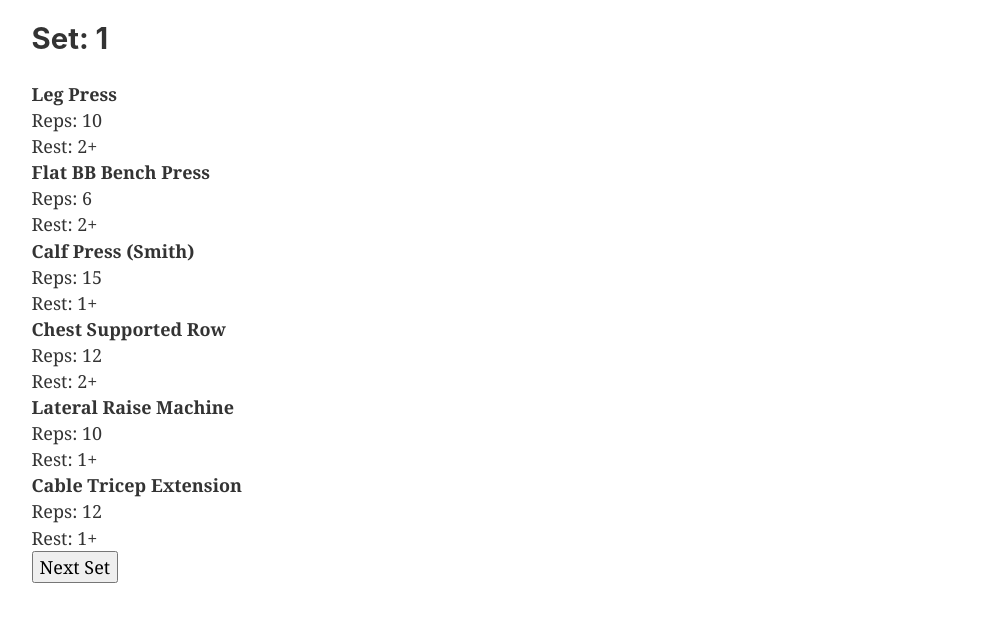
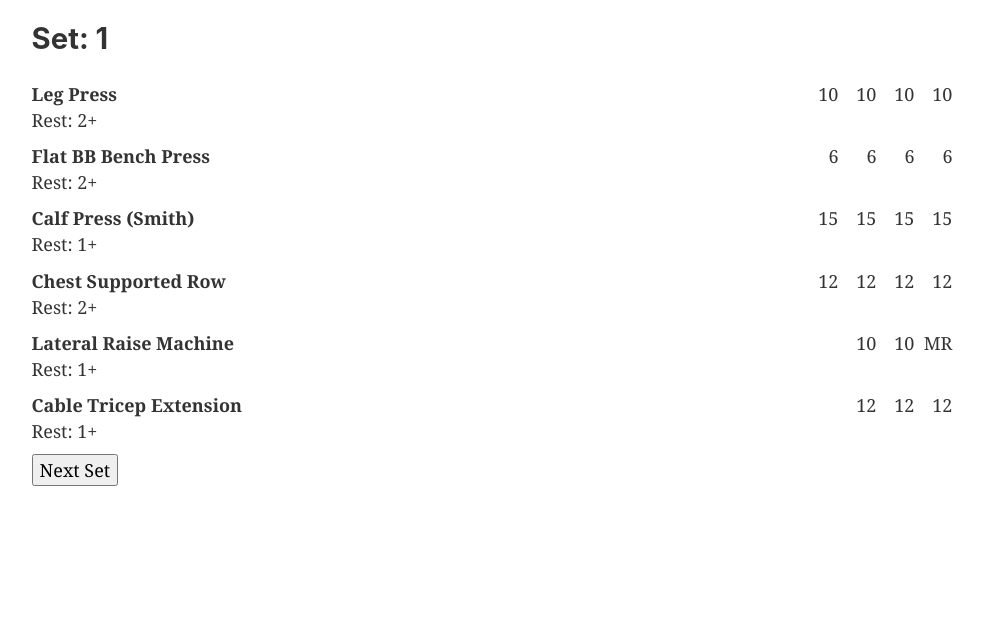
Before and after one commit to guayom/workout, a Gatsby site: page /workouts/workout-1 in a window 1280 px wide. Shown: the part 66-688 px from the top of the page, without its empty margins (148-1131 px from the left). Built offline with nearby package versions, Linux system fonts and the light colour scheme; Gatsby itself is replaced by a stand-in of ours.

Commit message:
Create table layout

```diff
--- /dev/null
+++ b/src/components/summary/index.js
@@ -0,0 +1,3 @@
+import Row from "./row"
+
+export { Row }
--- /dev/null
+++ b/src/components/summary/row.js
@@ -0,0 +1,17 @@
+import React from 'react';
+
+export default ({title, reps, rest}) => {
+  return (
+    <div style={{ display: "flex", justifyContent: "space-between", marginBottom: "10px" }}>
+      <div>
+        <strong>{title}</strong>
+        <div>Rest: {rest}</div>
+      </div>
+      <div style={{ display: "flex" }}>
+        {reps.map(cant => (
+          <div style={{width: "2em", marginLeft: "2px", textAlign: "right" }}>{cant}</div>
+        ))}
+      </div>
+    </div>
+  )
+};
--- a/src/templates/workout.js
+++ b/src/templates/workout.js
@@ -1,9 +1,11 @@
 import React, { useState } from "react"
 import Layout from "../components/layout"
+import { Row } from "../components/summary"
 
 export default ({ data }) => {
   const { markdownRemark } = data
   const { title, excercises } = markdownRemark.frontmatter
+  // const [excercise, setExcercise] = useState(0)
   const [set, setSet] = useState(0)
 
   return (
@@ -11,16 +13,10 @@ export default ({ data }) => {
       <h1>{title}</h1>
       <h2>Set: {set + 1}</h2>
       <div>
-        {excercises.map(({ title, reps, rest }) => (
-          <div>
-            <div>
-              <strong>{title}</strong>
-            </div>
-            <div>Reps: {reps[set] ? reps[set] : 0}</div>
-            <div>Rest: {rest}</div>
-          </div>
-        ))}
+        {excercises.map(ex => <Row {...ex} />)}
       </div>
+      <div style={{ display: "flex", justifyContent: "space-between" }}></div>
+      <div></div>
       {set > 0 && <button onClick={() => setSet(set - 1)}>Previous Set</button>}
       {set >= 0 && set < 3 && (
         <button onClick={() => setSet(set + 1)}>Next Set</button>
```
